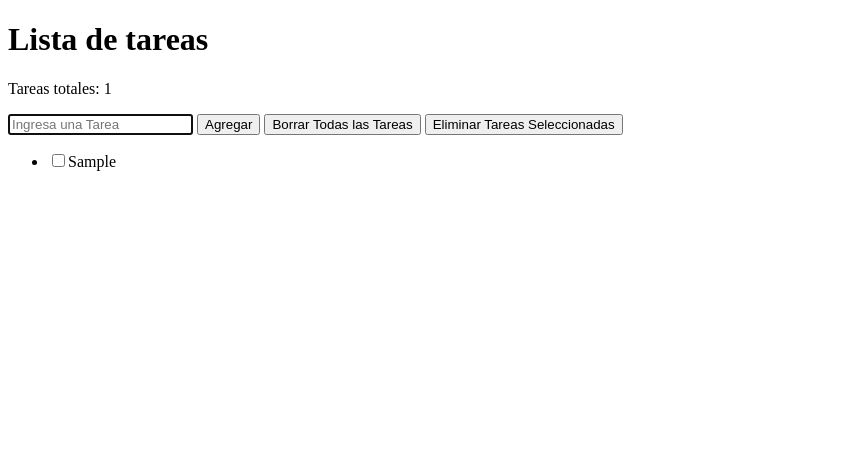
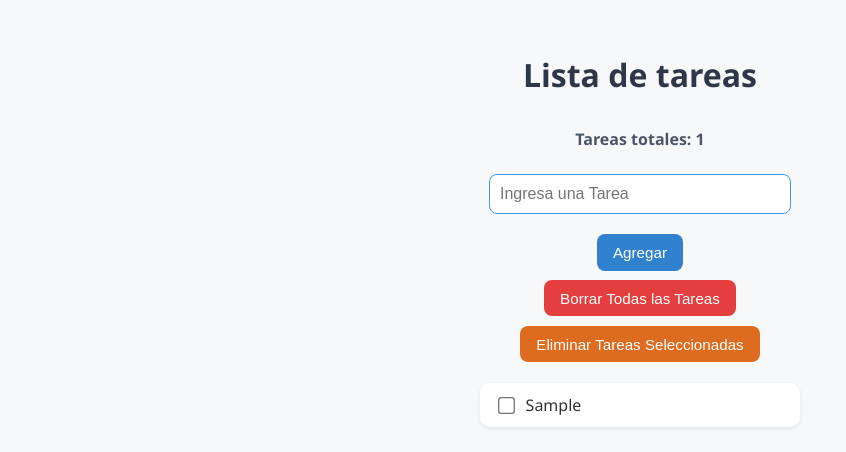
Before and after one commit to Nicohf28/Tasklist, a plain HTML site: page index.html in a window 1280 px wide. Both pictures are taken after typing "Sample" into the empty fields and a click on the button "Agregar". Shown: the whole page, without its empty margins (0-846 px from the left). Drawn offline with Linux system fonts and the light colour scheme.

Commit message:
Agregado style.css con estilos para la aplicación

```diff
--- a/index.html
+++ b/index.html
@@ -4,6 +4,8 @@
     <meta charset="UTF-8">
     <meta name="viewport" content="width=device-width, initial-scale=1.0">
     <title>Lista de Tareas</title>
+
+    <link rel="stylesheet" href="style.css">
 </head>
 <body>
     <h1>Lista de tareas</h1>
--- a/script.js
+++ b/script.js
@@ -14,7 +14,7 @@ function crearElementoTarea(texto) {
     checkbox.classList.add("chkTarea");
 
     let span = document.createElement("span");
-    span.textContent = texto;
+    span.textContent = " " + texto;
 
     li.appendChild(checkbox);
     li.appendChild(span);
--- /dev/null
+++ b/style.css
@@ -0,0 +1,121 @@
+/* ---------- Estilos generales ---------- */
+body {
+    font-family: "Segoe UI", Roboto, sans-serif;
+    background: #f6f8fa;
+    color: #333;
+    margin: 0;
+    padding: 2rem;
+    display: flex;
+    flex-direction: column;
+    align-items: center;
+}
+
+/* ---------- Título ---------- */
+h1 {
+    color: #2d3748;
+    margin-bottom: 1rem;
+}
+
+/* ---------- Contador ---------- */
+#contadorTareas {
+    margin-bottom: 1.5rem;
+    font-weight: 600;
+    color: #4a5568;
+}
+
+/* ---------- Contenedor principal ---------- */
+input[type="text"] {
+    width: 280px;
+    padding: 0.6rem;
+    font-size: 1rem;
+    border: 1px solid #ccc;
+    border-radius: 8px;
+    outline: none;
+    transition: border-color 0.3s;
+    margin-bottom: 1rem;
+}
+
+input[type="text"]:focus {
+    border-color: #4299e1;
+}
+
+/* ---------- Botones ---------- */
+button {
+    margin: 0.3rem;
+    padding: 0.6rem 1rem;
+    font-size: 0.95rem;
+    border: none;
+    border-radius: 8px;
+    cursor: pointer;
+    background-color: #3182ce;
+    color: white;
+    transition: background-color 0.2s, transform 0.1s;
+}
+
+button:hover {
+    background-color: #2b6cb0;
+}
+
+button:active {
+    transform: scale(0.97);
+}
+
+/* Botón de borrar todas */
+#btnBorrarTodo {
+    background-color: #e53e3e;
+}
+
+#btnBorrarTodo:hover {
+    background-color: #c53030;
+}
+
+/* Botón de borrar seleccionadas */
+#btnBorrarSeleccionadas {
+    background-color: #dd6b20;
+}
+
+#btnBorrarSeleccionadas:hover {
+    background-color: #c05621;
+}
+
+/* ---------- Lista de tareas ---------- */
+#listaTareas {
+    list-style: none;
+    padding: 0;
+    width: 320px;
+    margin-top: 1rem;
+}
+
+#listaTareas li {
+    display: flex;
+    align-items: center;
+    justify-content: flex-start;
+    gap: 0.6rem;
+    background: white;
+    padding: 0.7rem 1rem;
+    border-radius: 10px;
+    margin-bottom: 0.6rem;
+    box-shadow: 0 2px 4px rgba(0,0,0,0.08);
+    transition: background 0.2s, transform 0.1s;
+}
+
+#listaTareas li:hover {
+    background: #edf2f7;
+    transform: scale(1.01);
+}
+
+#listaTareas input[type="checkbox"] {
+    transform: scale(1.3);
+    cursor: pointer;
+}
+
+#listaTareas span {
+    flex: 1;
+    font-size: 1rem;
+}
+
+/* ---------- Tarea tachada (opcional, cuando se marque) ---------- */
+#listaTareas input[type="checkbox"]:checked + span {
+    text-decoration: line-through;
+    color: #718096;
+}
```
